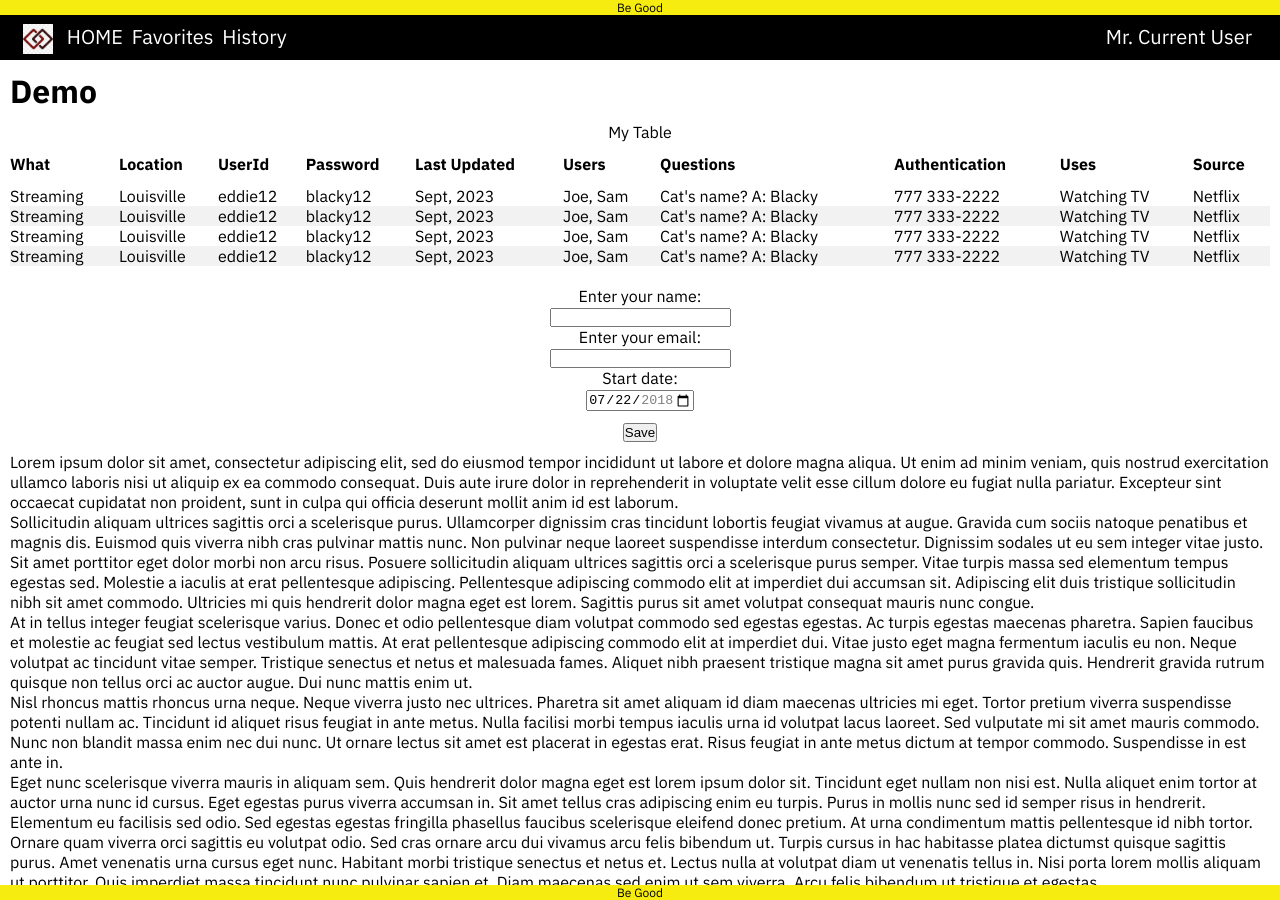
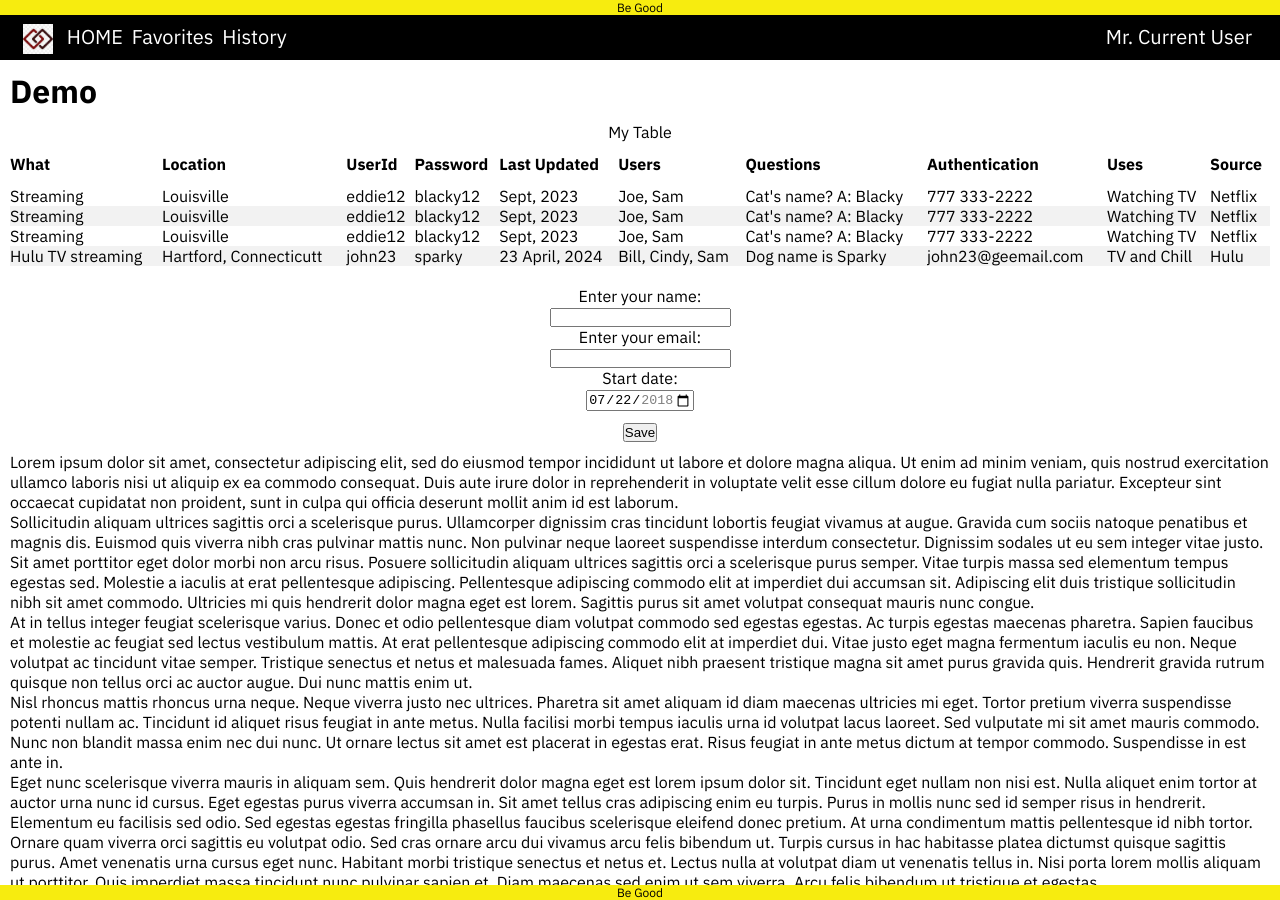
Before and after one commit to gothamgo/demo, a Jekyll site: the page built from index.html, in a window 1280 px wide and 900 px high. Built offline with Jekyll 4.4.1, drawn with Linux system fonts in a browser that asks for light colours.

Commit message:
Update table.html

```diff
--- a/_includes/table.html
+++ b/_includes/table.html
@@ -58,7 +58,6 @@
       <th>Authentication</th>
       <th>Uses</th>
       <th>Source</th>
-
     </tr>
   </thead>
   <tbody>
@@ -99,16 +98,16 @@
       <td>Netflix</td>
     </tr>
     <tr>
-      <td>Streaming</td>
-      <td>Louisville</td>
-      <td>eddie12</td>
-      <td>blacky12</td>
-      <td>Sept, 2023</td>
-      <td>Joe, Sam</td>
-      <td>Cat's name? A: Blacky</td>
-      <td>777 333-2222</td>
-      <td>Watching TV</td>
-      <td>Netflix</td>
+      <td>Hulu TV streaming</td>
+      <td>Hartford, Connecticutt</td>
+      <td>john23</td>
+      <td>sparky</td>
+      <td>23	April, 2024</td>
+      <td>Bill, Cindy, Sam</td>
+      <td>Dog name is Sparky</td>
+      <td>john23@geemail.com</td>
+      <td>TV and Chill</td>
+      <td>Hulu</td>
     </tr>
   </tbody>
 </table>
```
